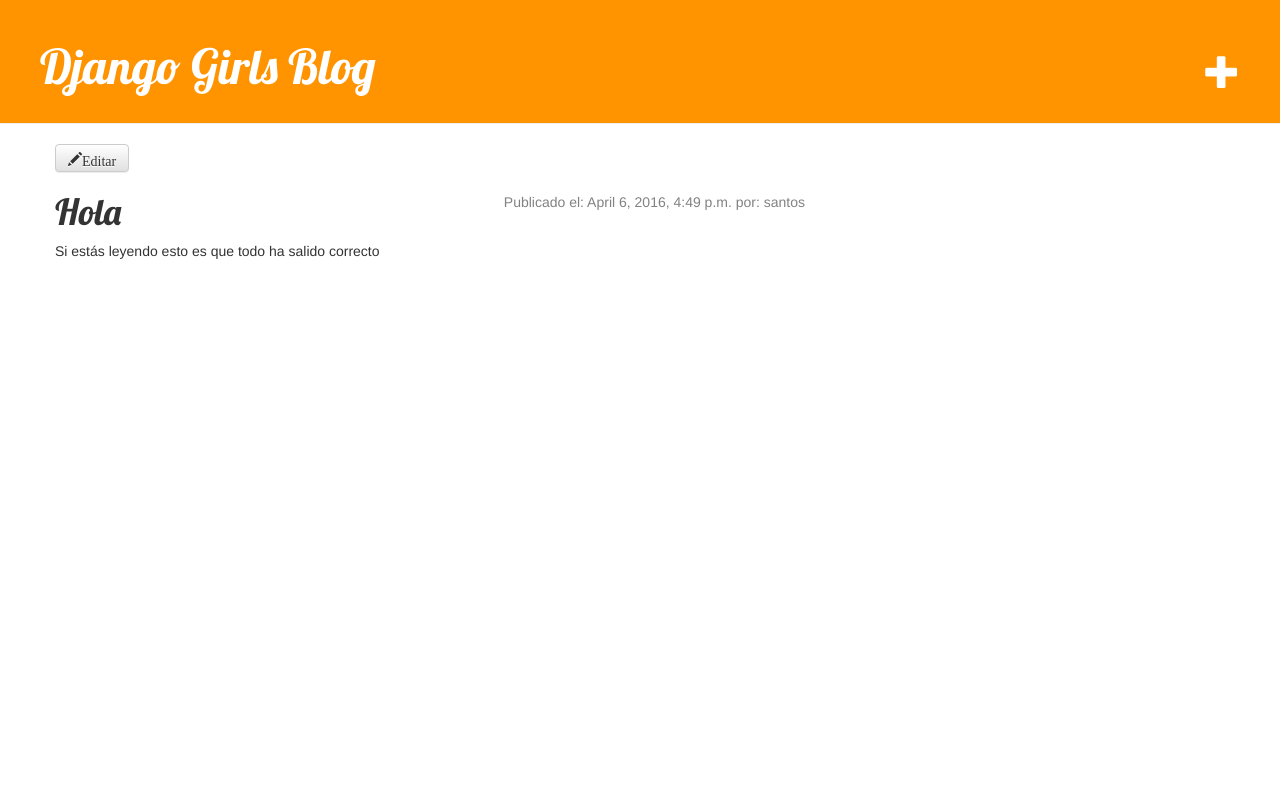
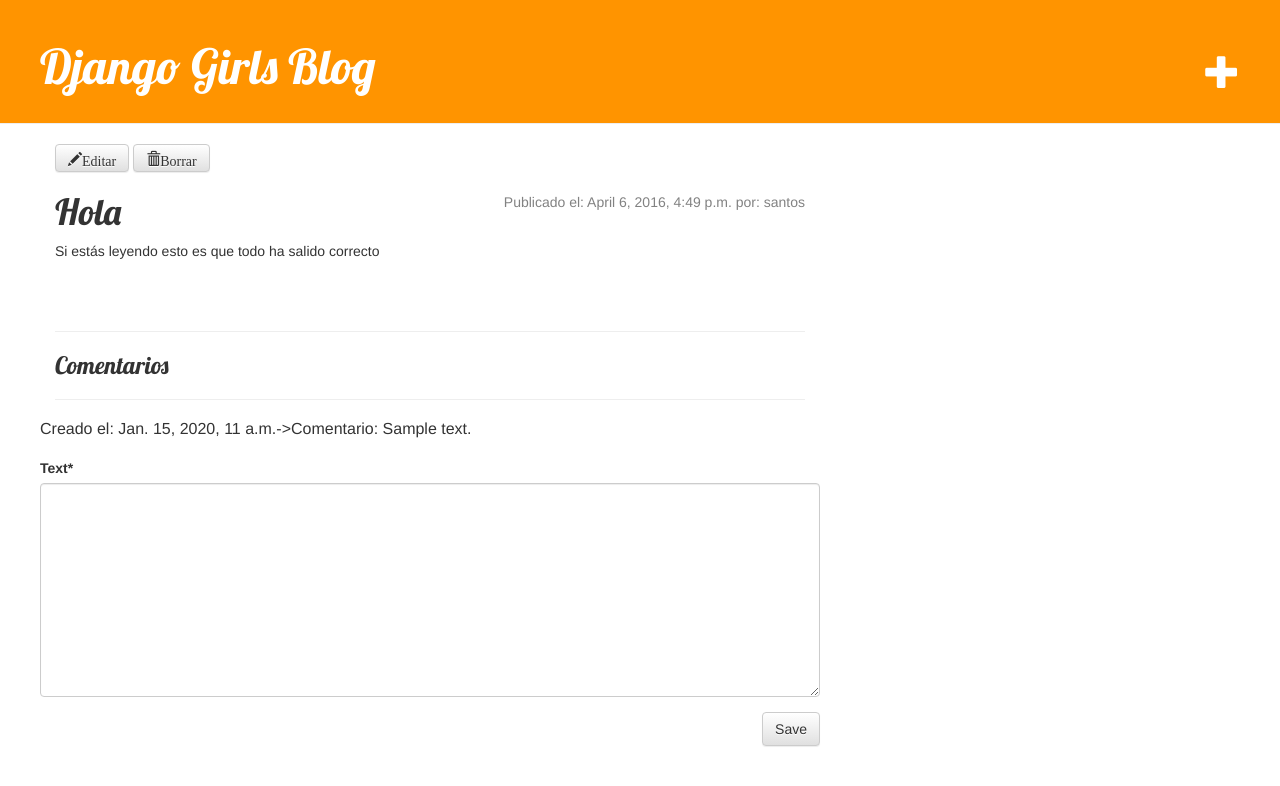
Before and after one commit to SantosProgramador/django_girls, a Django app: page /post/1/ in a window 1280 px wide. Shown: the top 786 px of the page. Run offline with Django 3.2, Linux system fonts and the light colour scheme; data comes from the database, SQL or seed files in the repository; tables that the repository leaves empty hold one stand-in row (values such as "Sample post"); some libraries are stand-ins or nearby versions.

Commit message:
subida nueva

```diff
--- a/blog/admin.py
+++ b/blog/admin.py
@@ -1,4 +1,5 @@
 from django.contrib import admin
-from .models import Post
+from .models import Post, Comment
 
 admin.site.register(Post)
+admin.site.register(Comment)
--- a/blog/forms.py
+++ b/blog/forms.py
@@ -1,8 +1,14 @@
 from django import forms
-from .models import Post
+from .models import Post, Comment
 
 class PostForm(forms.ModelForm):
 
 	class Meta:
 		model = Post
 		fields = ('title', 'text',)
+
+class CommentForm(forms.ModelForm):
+
+	class Meta:
+		model = Comment
+		fields = ('text',)
--- a/blog/models.py
+++ b/blog/models.py
@@ -16,3 +16,13 @@
 
 	def __str__(self):
 		return self.title
+
+
+class Comment(models.Model):
+	author = models.ForeignKey('auth.User')
+	post = models.ForeignKey(Post)
+	text = models.TextField()
+	created_date = models.DateTimeField(default=timezone.now)
+
+	def __str__(self):
+		return self.text
--- a/blog/templates/blog/base.html
+++ b/blog/templates/blog/base.html
@@ -19,6 +19,7 @@
                 {% endblock %}
                 </div>
             </div>
+            <!-- Incluir los comentarios aquí-->
         </div>
     </body>
 </html>
--- a/blog/templates/blog/post_detail.html
+++ b/blog/templates/blog/post_detail.html
@@ -4,9 +4,10 @@
     </head>
     <body>
     {% extends 'blog/base.html' %}
-
+    {% load crispy_forms_tags %}
     {% block content %}
         <a class="btn btn-default" href="{% url 'post_edit' pk=post.pk %}"><span class="glyphicon glyphicon-pencil">Editar</span></a>
+        <a class="btn btn-default" href="{% url 'post_delete' pk=post.pk %}"><span class="glyphicon glyphicon-trash">Borrar</span></a>
         <div class="post">
             {% if post.published_date %}
                 <div class="date">
@@ -16,6 +17,28 @@
             <h1>{{ post.title }}</h1>
             <p>{{ post.text|linebreaks }}</p>
         </div>
+        <hr>
+        <h3>Comentarios</h3>
+        <hr>
+        <div class="row">
+            {% for comment in comments %}
+                <table>
+                    <tr>
+                        <td>Creado el: {{ comment.created_date}}</td>
+                        <td>-></td>
+                        <td>Comentario: {{ comment.text }}</td>
+                    </tr>
+                </table>
+            {% endfor %}
+        </div>
+        <br>
+        <div class="row">
+            <form method="POST" class="comment-form">
+                {% csrf_token %}
+                {{ form|crispy }}
+                <button type="submit" class="save btn btn-default">Save</button>
+            </form>
+        </div>
     {% endblock %}
     </body>
 </html>
--- a/blog/templates/blog/post_edit.html
+++ b/blog/templates/blog/post_edit.html
@@ -1,9 +1,10 @@
 {% extends 'blog/base.html' %}
+{% load crispy_forms_tags %}
 
     {% block content %}
         <h1>Post nuevo</h1>
         <form method="POST" class="post-form">{% csrf_token %}
-            {{ form.as_p }}
+            {{ form|crispy }}
             <button type="submit" class="save btn btn-default">Save</button>
         </form>
     {% endblock %}
--- a/blog/urls.py
+++ b/blog/urls.py
@@ -2,8 +2,9 @@
 from . import views
 
 urlpatterns = [
-	url(r'^$', views.post_list),
+	url(r'^$', views.post_list, name='post_list'),
 	url(r'^post/(?P<pk>[0-9]+)/$', views.post_detail),
 	url(r'^post/new/$', views.post_new, name='post_new'),
 	url(r'^post/(?P<pk>[0-9]+)/edit/$', views.post_edit, name='post_edit'),
+	url(r'^post/(?P<pk>[0-9]+)/delete/$', views.post_delete, name='post_delete'),
 ]
--- a/blog/views.py
+++ b/blog/views.py
@@ -1,7 +1,7 @@
 from django.shortcuts import render, get_object_or_404
 from django.utils import timezone
-from .models import Post
-from .forms import PostForm
+from .models import Post, Comment
+from .forms import PostForm, CommentForm
 from django.shortcuts import redirect
 
 # Create your views here.
@@ -13,7 +13,21 @@
 
 def post_detail(request, pk):
     post = get_object_or_404(Post, pk=pk)
-    return render(request, 'blog/post_detail.html', {'post': post})
+    comments = Comment.objects.filter(post=post).order_by('created_date')
+
+    if request.method == "POST":
+        form = CommentForm(request.POST)
+
+        if form.is_valid():
+            comment = form.save(commit=False)
+            comment.author = request.user
+            comment.post = post
+            comment.save()
+            return redirect('blog.views.post_detail', pk=post.pk)
+    else:
+        form = CommentForm()
+
+    return render(request, 'blog/post_detail.html', {'post': post, 'comments':comments, 'form': form})
 
 def post_new(request):
     if request.method == "POST":
@@ -30,14 +44,19 @@
     return render(request, 'blog/post_edit.html', {'form': form})
 
 def post_edit(request, pk):
-        post = get_object_or_404(Post, pk=pk)
-        if request.method == "POST":
-            form = PostForm(request.POST, instance=post)
-            if form.is_valid():
-                post = form.save(commit=False)
-                post.author = request.user
-                post.save()
-                return redirect('blog.views.post_detail', pk=post.pk)
-        else:
-            form = PostForm(instance=post)
-        return render(request, 'blog/post_edit.html', {'form': form})
+    post = get_object_or_404(Post, pk=pk)
+    if request.method == "POST":
+        form = PostForm(request.POST, instance=post)
+        if form.is_valid():
+            post = form.save(commit=False)
+            post.author = request.user
+            post.save()
+            return redirect('blog.views.post_detail', pk=post.pk)
+    else:
+        form = PostForm(instance=post)
+    return render(request, 'blog/post_edit.html', {'form': form})
+
+def post_delete(request,pk):
+    post = get_object_or_404(Post, pk=pk)
+    post.delete()
+    return redirect('post_list')
```
Also changed, not shown: django_twuit/requirements.txt (added, +71 -0 lines), django_twuit/settings.py (+9 -2 lines), blog/migrations/0002_comment.py (added), 8 other files.
